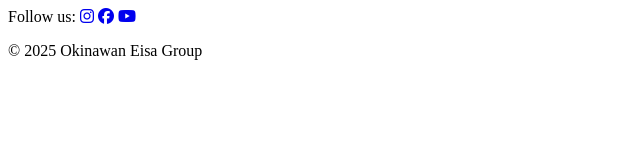
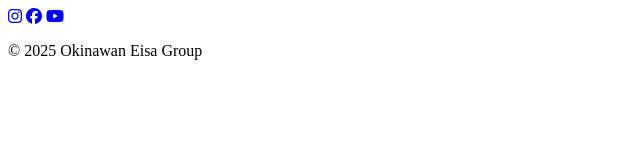
Before and after one commit to stleisayui0/stleisayui-infosite, a plain HTML site: page footer.html in a window 1280 px wide. Shown: the whole page, without its empty margins (0-640 px from the left). Drawn offline with Linux system fonts and the light colour scheme.

Commit message:
Update footer.html

```diff
--- a/footer.html
+++ b/footer.html
@@ -4,7 +4,6 @@
   href="https://cdnjs.cloudflare.com/ajax/libs/font-awesome/6.5.0/css/all.min.css"
 />
 <footer>
-  <p>Follow us:
     <a href="https://instagram.com/st.louis_okinawaeisayui/" target="_blank"><i class="fab fa-instagram"></i></a>
     <a href="https://facebook.com/profile.php?id=100084816644829" target="_blank"><i class="fab fa-facebook"></i></a>
     <a href="https://youtube.com/@stleisayui" target="_blank"><i class="fab fa-youtube"></i></a>
```
